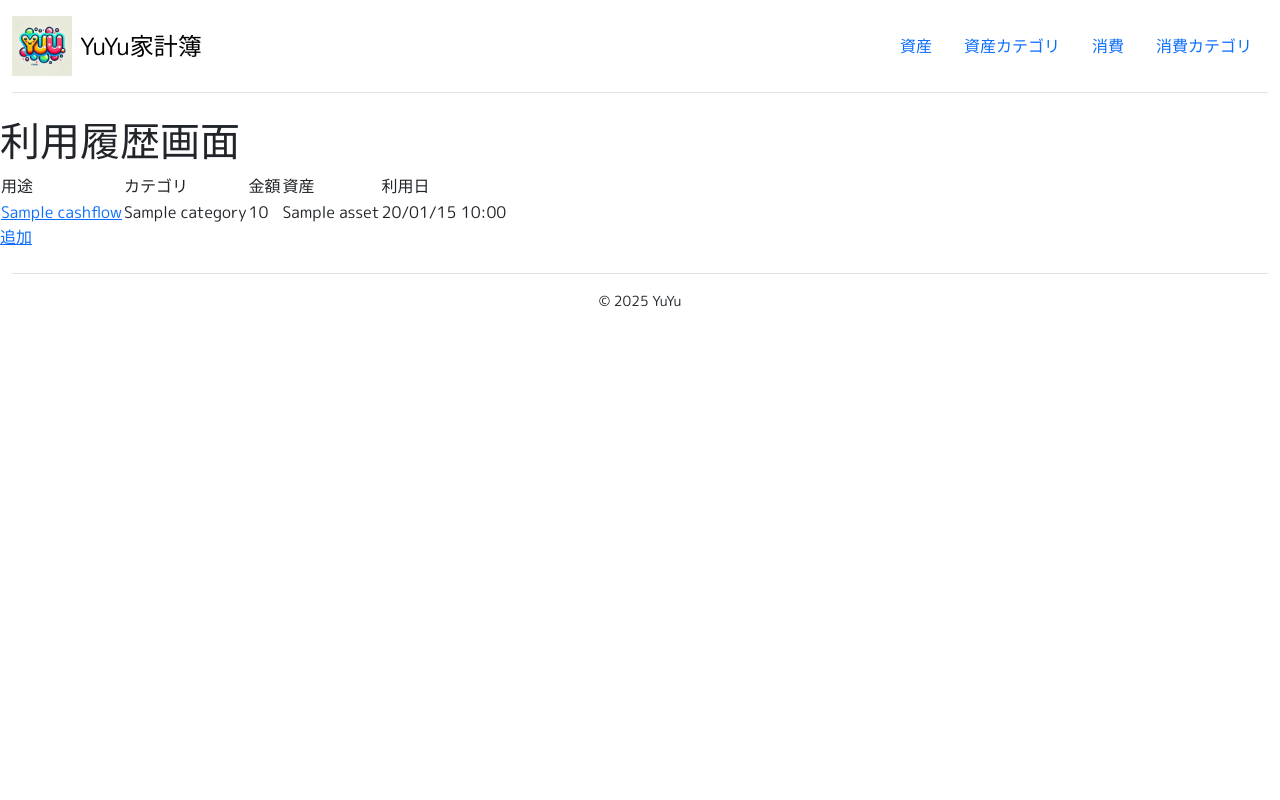
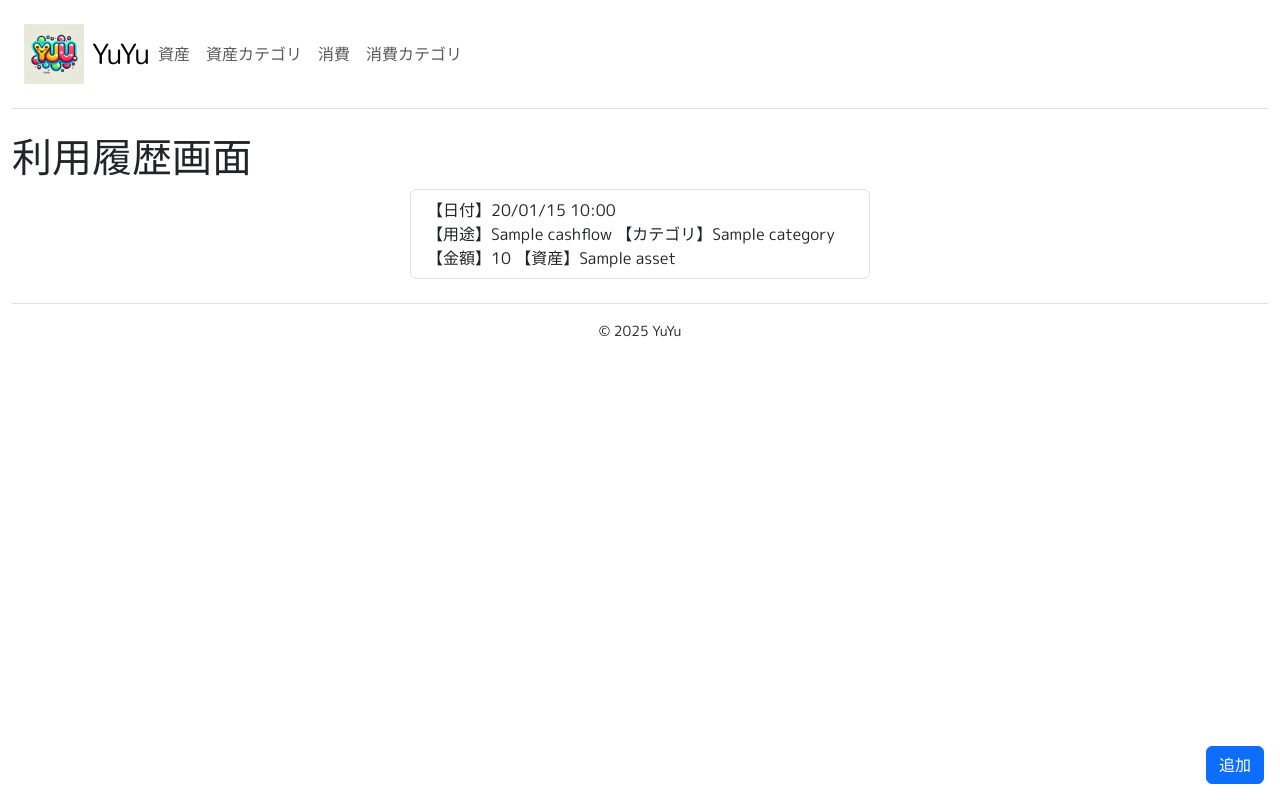
Before and after one commit to yuyuue/BudgetingWebApp, a Django app: template app/budgeting/templates/budgeting/cashFlow_list.html in a window 1280 px wide. Run offline with Django 5.2, Linux system fonts and the light colour scheme; the template is opened without the code that fills it: most values are stand-ins (such as "Sample title", 1, 10 or a date in 2020); parts of the project's set-up code (start-up, migrations or seed data) failed here and were passed over.

Commit message:
[update] Apply Bootstrap styles to list views
Refined the styles of the four list views: Asset, Asset Category, Cashflow, and Cashflow Category using Bootstrap.

```diff
--- /dev/null
+++ b/app/budgeting/static/budgeting/css/styles.css
@@ -0,0 +1,16 @@
+* {
+  font-family: "M PLUS Rounded 1c", "Noto Sans JP", serif;
+  font-optical-sizing: auto;
+  font-weight: 400;
+  font-style: normal;
+}
+
+.list-group {
+  width: 100%;
+  max-width: 460px;
+  margin-inline: 1.5rem;
+}
+
+.add-btn {
+  z-index: 1000;
+}
--- a/app/budgeting/templates/budgeting/cashFlow_list.html
+++ b/app/budgeting/templates/budgeting/cashFlow_list.html
@@ -2,33 +2,29 @@
 {% include "general/header.html" %}
 
 <body>
-    <h1>利用履歴画面</h1>
-    {% if cashflow_list %}
-    <table>
-        <thead>
-            <tr>
-                <th>用途</th>
-                <th>カテゴリ</th>
-                <th>金額</th>
-                <th>資産</th>
-                <th>利用日</th>
-            </tr>
-        </thead>
-        <tbody>
-            {% for cashflow in cashflow_list %}
-            <tr>
-                <td><a href="{% url 'budgeting:cashflow_update' cashflow.id %}">{{ cashflow.name }}</a></td>
-                <td>{{ cashflow.category }}</td>
-                <td>{{ cashflow.amount }}</td>
-                <td>{{ cashflow.asset }}</td>
-                <td>{{ cashflow.date|date:"y/m/d H:i" }}</td>
-            </tr>
-            {% endfor %}
-        </tbody>
-    </table>
-    {% endif %}
-    <a href="{% url 'budgeting:cashflow_create' %}">追加</a>
-    {% include "general/bootstrapScript.html" %}
+    <div class="container-fluid">
+        <h1>利用履歴画面</h1>
+        {% if cashflow_list %}
+        <div class="d-flex flex-column flex-md-row align-items-center justify-content-center">
+            <div class="list-group">
+                {% for cashflow in cashflow_list reversed %}
+                <a href="{% url 'budgeting:cashflow_update' cashflow.id %}"
+                    class="list-group-item list-group-item-action">
+                    【日付】{{ cashflow.date|date:"y/m/d H:i" }}
+                    <br>
+                    【用途】{{ cashflow.name }}
+                    【カテゴリ】{{ cashflow.category }}
+                    <br>
+                    【金額】{{ cashflow.amount }}
+                    【資産】{{ cashflow.asset }}
+                </a>
+                {% endfor %}
+            </div>
+        </div>
+        {% endif %}
+        <a href="{% url 'budgeting:cashflow_create' %}" class="add-btn btn btn-primary position-fixed bottom-0 end-0 m-3">追加</a>
+        {% include "general/bootstrapScript.html" %}
+    </div>
 </body>
 {% include "general/footer.html" %}
 
--- a/app/budgeting/templates/general/head.html
+++ b/app/budgeting/templates/general/head.html
@@ -1,3 +1,4 @@
+{% load static %}
 <!DOCTYPE html>
 <html lang="ja">
 
@@ -9,13 +10,7 @@
         integrity="sha384-9ndCyUaIbzAi2FUVXJi0CjmCapSmO7SnpJef0486qhLnuZ2cdeRhO02iuK6FUUVM" crossorigin="anonymous">
     <link rel="preconnect" href="https://fonts.googleapis.com">
     <link rel="preconnect" href="https://fonts.gstatic.com" crossorigin>
-    <link href="https://fonts.googleapis.com/css2?family=M+PLUS+Rounded+1c&family=Noto+Sans+JP&display=swap" rel="stylesheet">
-    <style>
-        * {
-            font-family: "M PLUS Rounded 1c", "Noto Sans JP", serif;
-            font-optical-sizing: auto;
-            font-weight: 400;
-            font-style: normal;
-        }
-    </style>
+    <link href="https://fonts.googleapis.com/css2?family=M+PLUS+Rounded+1c&family=Noto+Sans+JP&display=swap"
+        rel="stylesheet">
+    <link rel="stylesheet" href="{% static 'budgeting/css/styles.css' %}">
 </head>
--- a/app/budgeting/templates/general/header.html
+++ b/app/budgeting/templates/general/header.html
@@ -1,33 +1,25 @@
 {% load static %}
 <div class="container-fluid">
-    <header class="d-flex flex-wrap align-items-center justify-content-center py-3 mb-4 border-bottom">
-        <a href="{% url 'budgeting:index' %}" class="d-flex align-items-center mb-3 mb-md-0 me-md-auto link-body-emphasis text-decoration-none">
-            <img class="bi me-2" height="60" src="{% static 'budgeting/logo.jpg' %}">
-            <span class="fs-4">YuYu家計簿</span>
-        </a>
-
-        <ul class="nav nav-pills">
-            <li class="nav-item">
-                <a href="{% url 'budgeting:asset_list' %}" class="nav-link">
-                        資産
+    <header class="py-3 mb-4 border-bottom">
+        <nav class="navbar navbar-expand-lg">
+            <div class="container-fluid">
+                <a href="{% url 'budgeting:index' %}" class="nav-brand d-flex align-items-center link-body-emphasis text-decoration-none">
+                    <img class="d-inline-block align-text-top bi me-2" height="60" src="{% static 'budgeting/logo.jpg' %}">
+                    <span class="fs-3">YuYu</span>
                 </a>
-            </li>
-            <li class="nav-item">
-                <a href="{% url 'budgeting:asset_category_list' %}" class="nav-link">
-                        資産カテゴリ
-                </a>
-            </li>
-            <li class="nav-item">
-                <a href="{% url 'budgeting:cashflow_list' %}" class="nav-link">
-                        消費
-                </a>
-            </li>
-            <li class="nav-item">
-                <a href="{% url 'budgeting:cashflow_category_list' %}" class="nav-link">
-                        消費カテゴリ
-                </a>
-            </li>
-        </ul>
-        <hr>
+                <button class="navbar-toggler" type="button" data-bs-toggle="collapse" data-bs-target="#navbarNav"
+                    aria-controls="navbarNav" aria-expanded="false" aria-label="Toggle navigation">
+                    <span class="navbar-toggler-icon"></span>
+                </button>
+                <div class="collapse navbar-collapse" id="navbarNav">
+                    <div class="navbar-nav">
+                        <a href="{% url 'budgeting:asset_list' %}" class="nav-link">資産</a>
+                        <a href="{% url 'budgeting:asset_category_list' %}" class="nav-link">資産カテゴリ</a>
+                        <a href="{% url 'budgeting:cashflow_list' %}" class="nav-link">消費</a>
+                        <a href="{% url 'budgeting:cashflow_category_list' %}" class="nav-link">消費カテゴリ</a>
+                    </div>
+                </div>
+            </div>
+        </nav>
     </header>
 </div>
```
Also changed, not shown: app/budgeting/templates/budgeting/assetCategory_list.html (+18 -24 lines), app/budgeting/templates/budgeting/asset_list.html (+16 -21 lines), app/budgeting/templates/budgeting/cashFlowCategory_list.html (+26 -25 lines).
